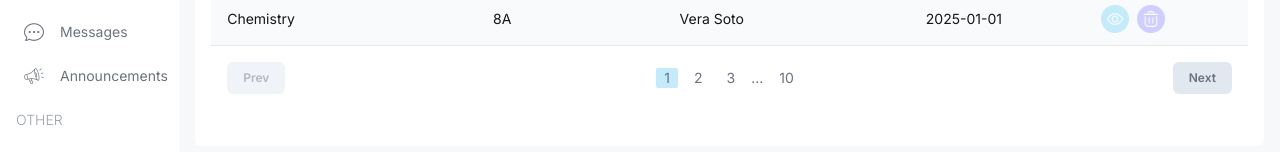
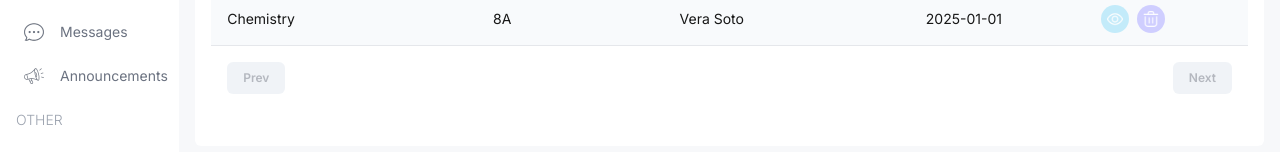
Before and after one commit to haitaa/School-Management, a Next.js app: page /list/exams in a window 1280 px wide. Shown: the part 638-790 px from the top of the page. Built offline with nearby package versions, Linux system fonts and the light colour scheme.

Commit message:
Prisma pagination

```diff
--- a/src/app/(dashboard)/list/teachers/page.tsx
+++ b/src/app/(dashboard)/list/teachers/page.tsx
@@ -9,6 +9,7 @@ import { role, teachersData } from "@/lib/data";
 import { FormModal } from "@/components/form-modal";
 import { Class, Subject, Teacher } from "@prisma/client";
 import prisma from "@/lib/prisma";
+import { ITEM_PER_PAGE } from "@/lib/settings";
 
 type TeacherList = Teacher & { subjects: Subject[] } & { classes: Class[] };
 
@@ -98,13 +99,26 @@ const renderRow = (item: TeacherList) => {
   );
 };
 
-const TeacherList = async () => {
-  const data = await prisma.teacher.findMany({
-    include: {
-      subjects: true,
-      classes: true,
-    },
-  });
+const TeacherList = async ({
+  searchParams,
+}: {
+  searchParams: { [key: string]: string | undefined };
+}) => {
+  const { page, ...queryParams } = searchParams;
+
+  const p = page ? parseInt(page) : 1;
+
+  const [data, count] = await prisma.$transaction([
+    prisma.teacher.findMany({
+      include: {
+        subjects: true,
+        classes: true,
+      },
+      take: ITEM_PER_PAGE,
+      skip: ITEM_PER_PAGE * (p - 1),
+    }),
+    prisma.teacher.count(),
+  ]);
 
   return (
     <div className="bg-white p-4 rounded-md flex-1 m-4 mt-0">
@@ -132,7 +146,7 @@ const TeacherList = async () => {
       {/* List */}
       <Table columns={columns} renderRow={renderRow} data={data} />
       {/* Pagination */}
-      <Pagination />
+      <Pagination page={p} count={count} />
     </div>
   );
 };
--- a/src/components/pagination.tsx
+++ b/src/components/pagination.tsx
@@ -1,20 +1,57 @@
-export const Pagination = () => {
+"use client";
+
+import { ITEM_PER_PAGE } from "@/lib/settings";
+import { useRouter } from "next/navigation";
+
+interface PaginationProps {
+  page: number;
+  count: number;
+}
+
+export const Pagination = ({ page, count }: PaginationProps) => {
+  const router = useRouter();
+
+  const hasPrev = ITEM_PER_PAGE * (page - 1) > 0;
+  const hasNext = ITEM_PER_PAGE * (page - 1) + ITEM_PER_PAGE < count;
+
+  const changePage = (newPage: number) => {
+    const params = new URLSearchParams(window.location.search);
+    params.set("page", newPage.toString());
+    router.push(`${window.location.pathname}?${params}`);
+  };
   return (
     <div className="p-4 flex items-center justify-between text-gray-500">
       <button
-        disabled
+        disabled={!hasPrev}
         className="py-2 px-4 rounded-md bg-slate-200 text-xs font-semibold disabled:opacity-50 disabled:cursor-not-allowed"
+        onClick={() => changePage(page - 1)}
       >
         Prev
       </button>
       <div className="flex items-center gap-2 text-sm">
-        <button className="px-2 rounded-sm bg-haitaSky">1</button>
-        <button className="px-2 rounded-sm">2</button>
-        <button className="px-2 rounded-sm">3</button>
-        ...
-        <button className="px-2 rounded-sm">10</button>
+        {Array.from(
+          { length: Math.ceil(count / ITEM_PER_PAGE) },
+          (_, index) => {
+            const pageIndex = index + 1;
+            return (
+              <button
+                key={pageIndex}
+                className={`px-2 rounded-sm ${
+                  page === pageIndex ? "bg-haitaSky" : ""
+                }`}
+                onClick={() => changePage(pageIndex)}
+              >
+                {pageIndex}
+              </button>
+            );
+          }
+        )}
       </div>
-      <button className="py-2 px-4 rounded-md bg-slate-200 text-xs font-semibold disabled:opacity-50 disabled:cursor-not-allowed">
+      <button
+        disabled={!hasNext}
+        className="py-2 px-4 rounded-md bg-slate-200 text-xs font-semibold disabled:opacity-50 disabled:cursor-not-allowed"
+        onClick={() => changePage(page + 1)}
+      >
         Next
       </button>
     </div>
--- /dev/null
+++ b/src/lib/settings.ts
@@ -0,0 +1 @@
+export const ITEM_PER_PAGE = 5;
```
